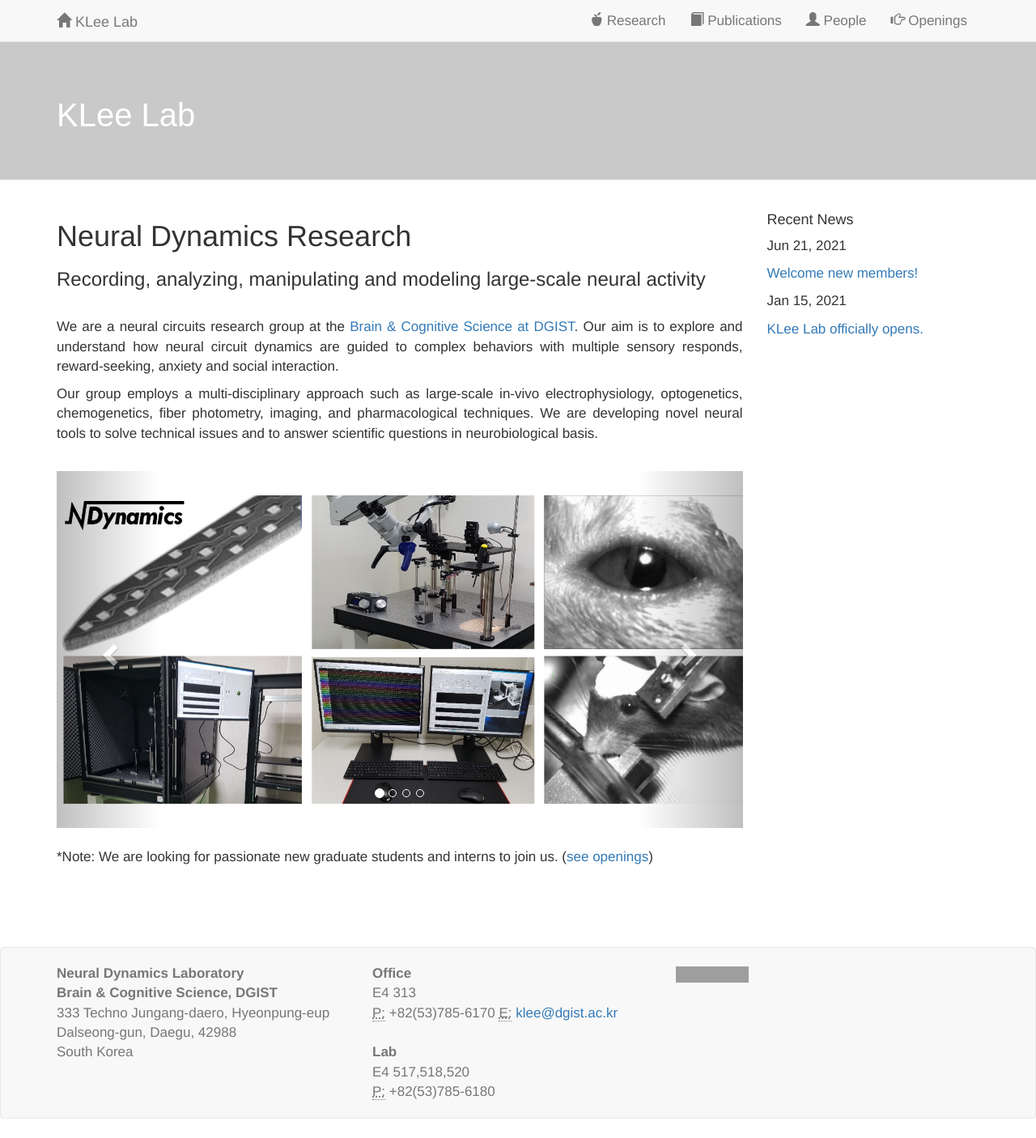
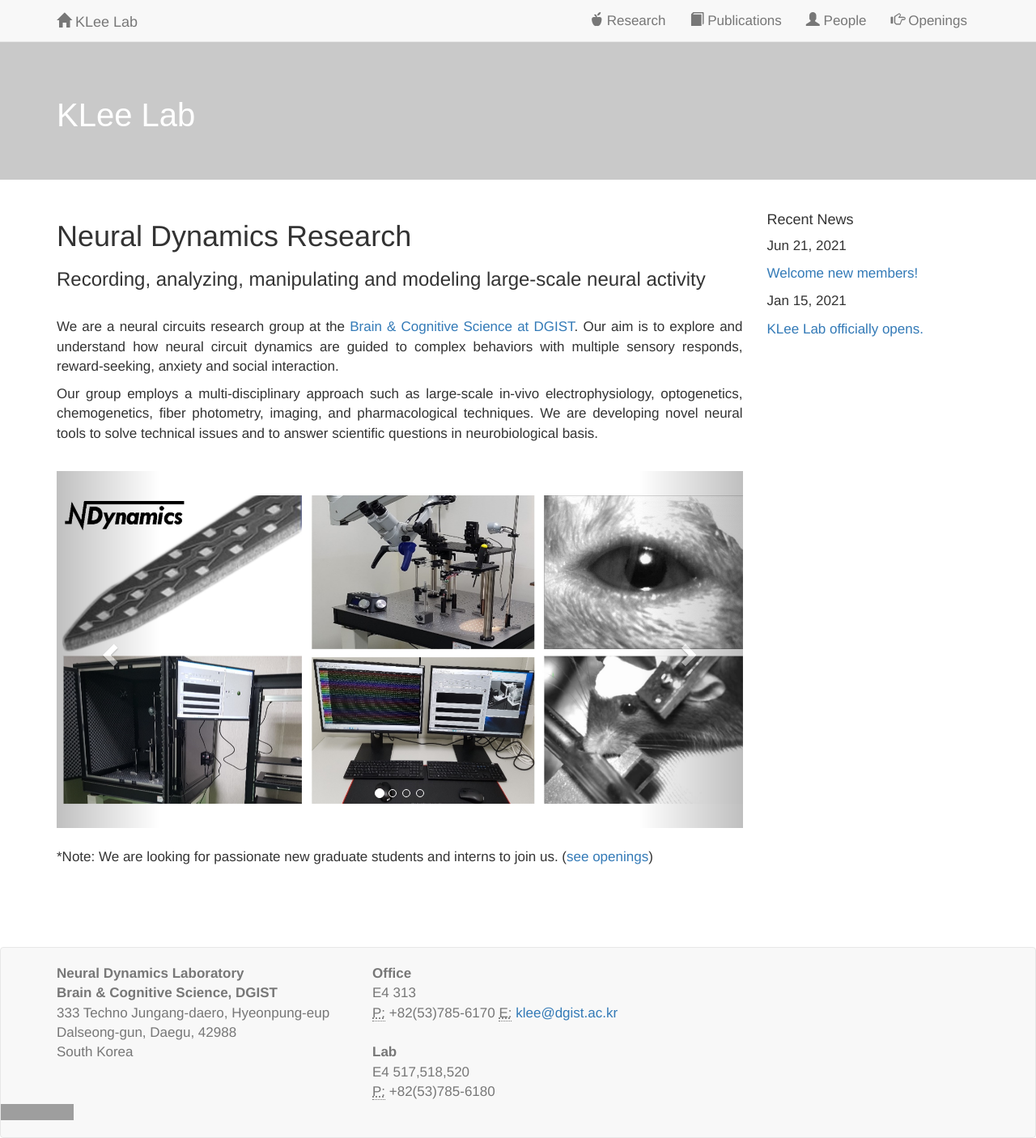
Before and after one commit to kleelab/kleelab.github.io, a Jekyll site: the page built from index.html, in a window 1280 px wide. Shown: the whole page at 81% size. Built offline with Jekyll 4.4.1, drawn with Linux system fonts in a browser that asks for light colours; nearby versions of some CDN libraries; a style sheet for code colours, icons or effects is not loaded; before the commit the page ends 1382 px from its top, so only the background shows below that; grey boxes are pictures that could not be loaded.

Commit message:
Update footer.html

```diff
--- a/_includes/footer.html
+++ b/_includes/footer.html
@@ -15,9 +15,7 @@
                  </col-md-4>
                 </div>
 
-            <a href="https://hits.seeyoufarm.com"><img src="https://hits.seeyoufarm.com/api/count/incr/badge.svg?url=https%3A%2F%2Fkleelab.github.io&count_bg=%23B0B2BA&title_bg=%23070707&icon=&icon_color=%23E7E7E7&title=%EB%B0%A9%EB%AC%B8%EC%9E%90%EC%88%98&edge_flat=false"/></a>
-
-                <div class="col-md-4">
+        <div class="col-md-4">
                     <strong>Office</strong><br>
                     E4 313<br />
                         <abbr title="Phone">P:</abbr> +82(53)785-6170
@@ -33,6 +31,8 @@
        </div>
     </div>
 
+<a href="https://hits.seeyoufarm.com"><img src="https://hits.seeyoufarm.com/api/count/incr/badge.svg?url=https%3A%2F%2Fkleelab.github.io&count_bg=%23B0B2BA&title_bg=%23070707&icon=&icon_color=%23E7E7E7&title=%EB%B0%A9%EB%AC%B8%EC%9E%90%EC%88%98&edge_flat=false"/></a>
+
 </footer>
 
 <!--
```
